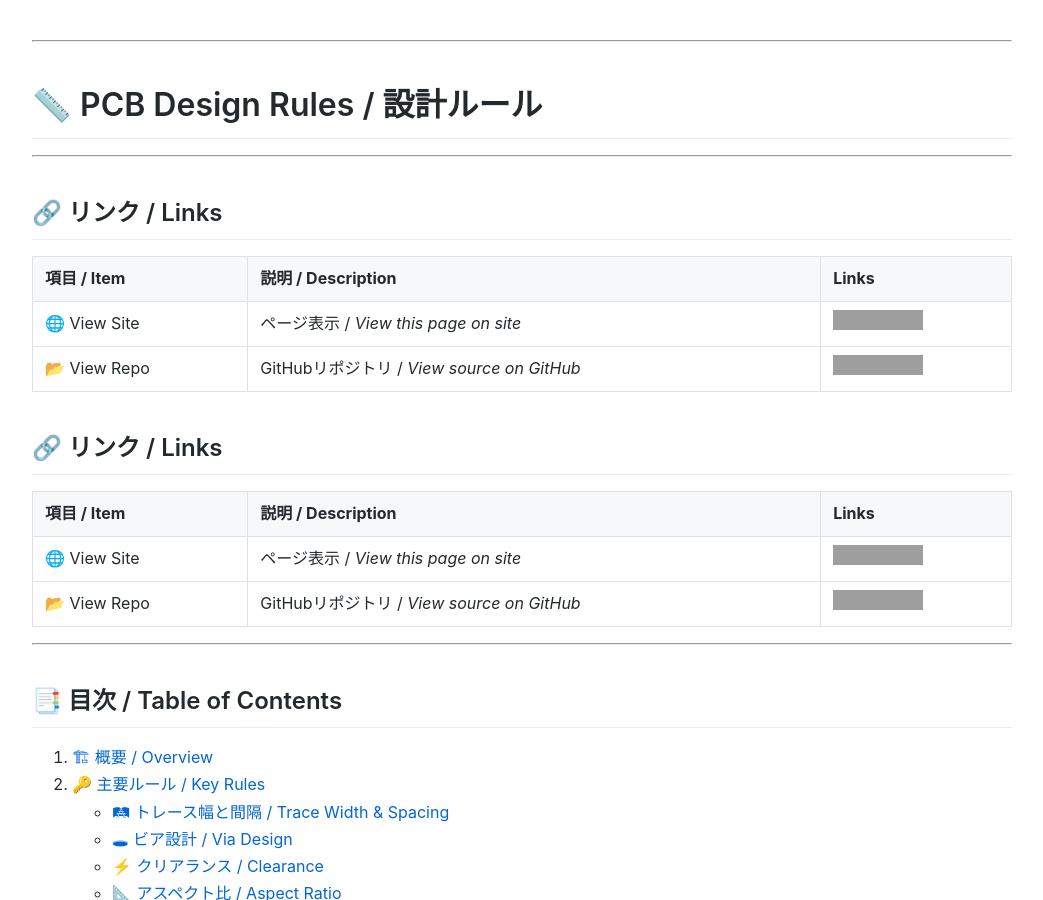
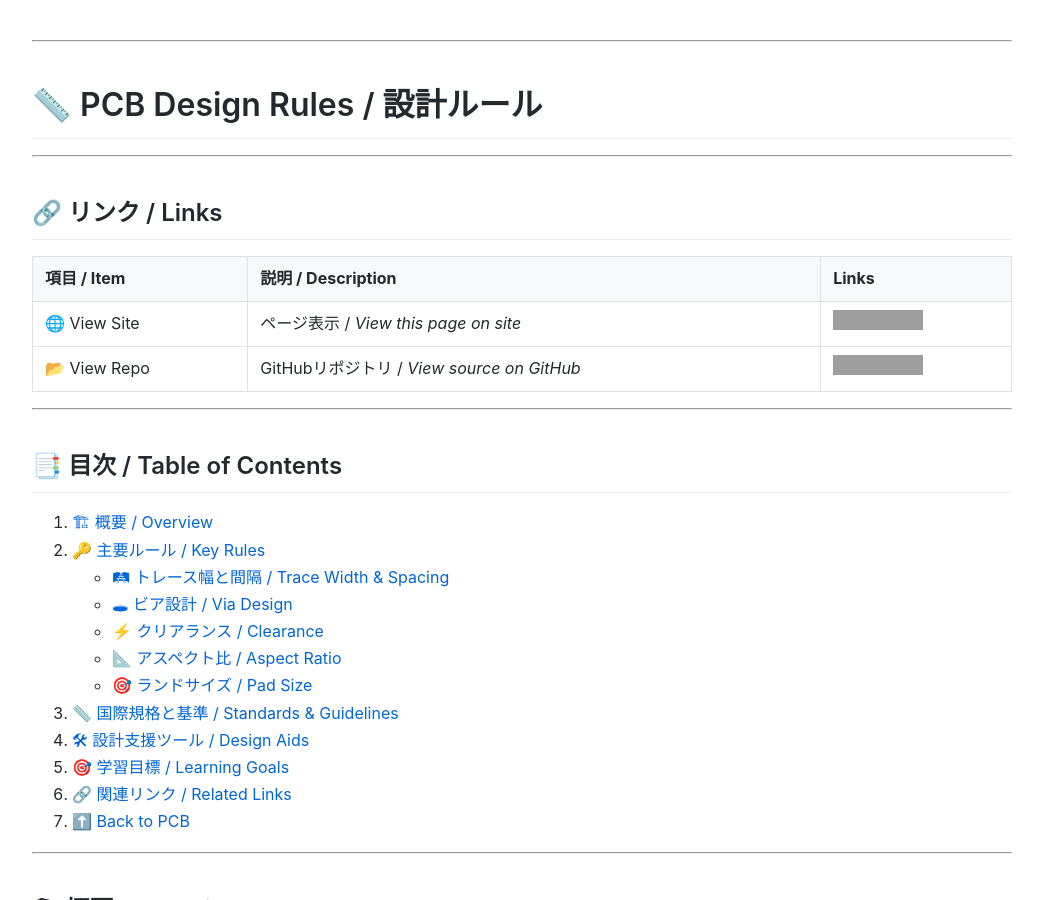
Before and after one commit to Samizo-AITL/Edusemi-Plus, a Jekyll site: the page built from Assembly-Integration/PCB/design_rules.md, in a window 1280 px wide and 900 px high. Shown: the whole window, without its empty margins (118-1161 px from the left). Built offline with Jekyll 4.4.1, drawn with Linux system fonts in a browser that asks for light colours; grey boxes are pictures that could not be loaded.

Commit message:
Update design_rules.md

```diff
--- a/Assembly-Integration/PCB/design_rules.md
+++ b/Assembly-Integration/PCB/design_rules.md
@@ -8,13 +8,6 @@ title: "PCB Design Rules | 設計ルール"
 # 📏 PCB Design Rules / 設計ルール
 
 ---
-
-## 🔗 リンク / Links
-
-| 項目 / Item | 説明 / Description | Links |
-|-------------|-------------------|-------|
-| 🌐 View Site | ページ表示 / *View this page on site* | [![View Site](https://img.shields.io/badge/View-Site-brightgreen?style=for-the-badge&logo=githubpages)](https://samizo-aitl.github.io/Edusemi-Plus/Assembly-Integration/PCB/design_rules.html) |
-| 📂 View Repo | GitHubリポジトリ / *View source on GitHub* | [![View Repo](https://img.shields.io/badge/View-Repo-blue?style=for-the-badge&logo=github)](https://github.com/Samizo-AITL/Edusemi-Plus/blob/main/Assembly-Integration/PCB/design_rules.md) |
 
 ## 🔗 リンク / Links
 
```
